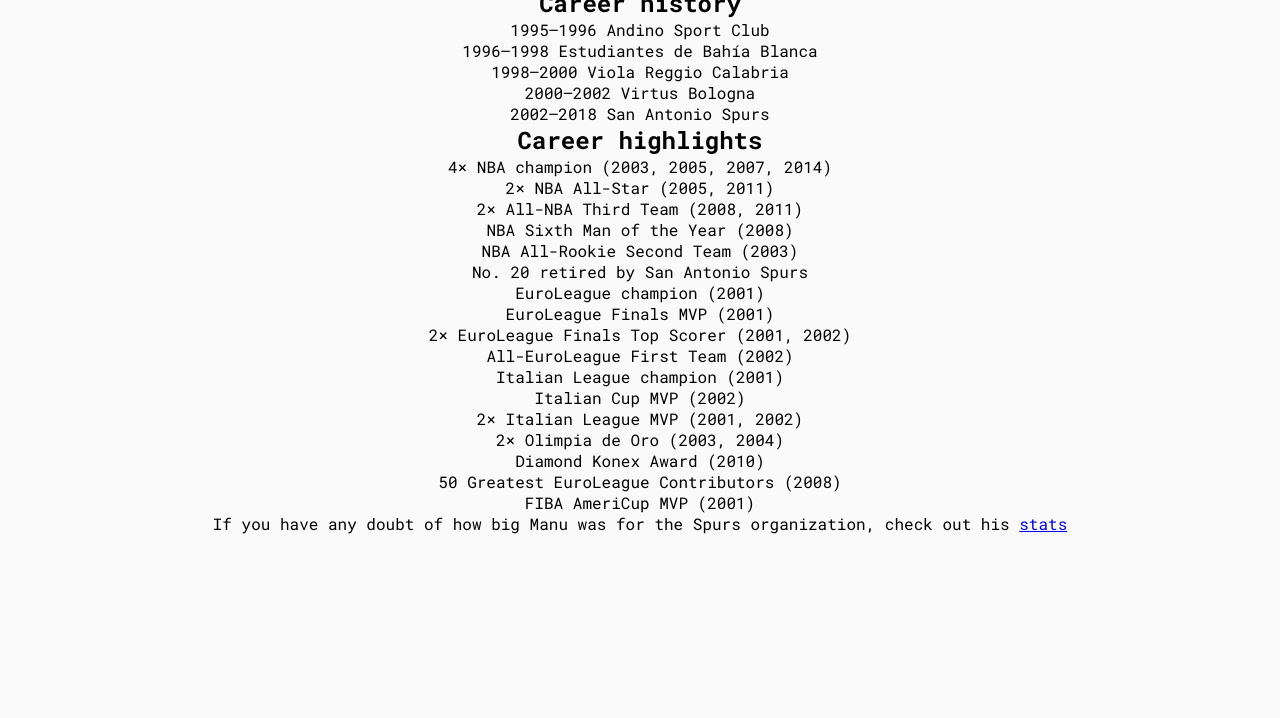
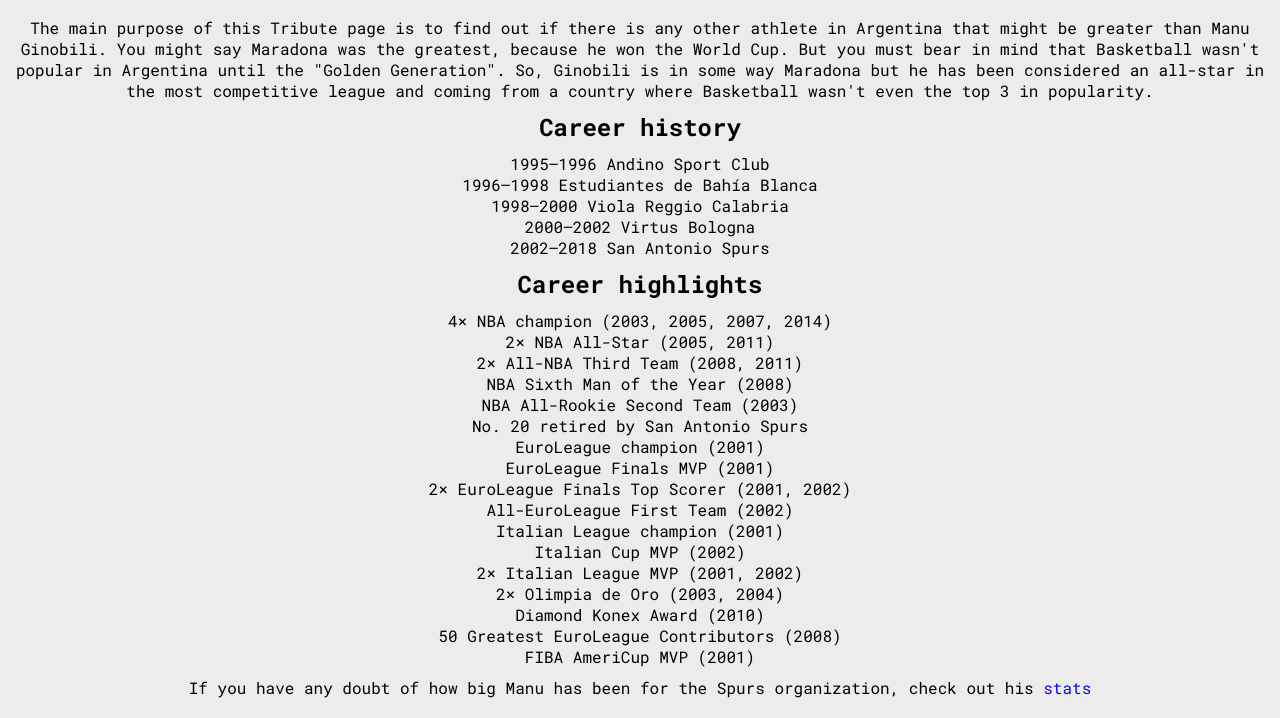
Before and after one commit to quintanamartin/tribute, a plain HTML site: page index.html in a window 1280 px wide. Shown: the part 612-1330 px from the top of the page. Before the commit the page ends 1146 px from the top, so only its background shows below. Drawn offline with Linux system fonts and the light colour scheme.

Commit message:
add paragraph, some styles, finish work

```diff
--- a/index.html
+++ b/index.html
@@ -19,7 +19,10 @@
             <img id="image" src="https://www.infobae.com/new-resizer/h64JKGlpb87ucNoGfap-KKWuxEk=/750x0/filters:quality(100)/s3.amazonaws.com/arc-wordpress-client-uploads/infobae-wp/wp-content/uploads/2019/03/29014938/063_1133354133.jpg" alt="Ginobili during his jersey retirement night">
             <figcaption id="img-caption">Manu Ginobili during his jersey retirement night</figcaption>
          </div>
-         <div id="career-history">
+         <div id="career">
+            <p id="tribute-info"> The main purpose of this Tribute page is to find out if there is any other athlete in Argentina that might be greater than Manu Ginobili. You might say Maradona was the greatest, because he won the World Cup. But
+               you must bear in mind that Basketball wasn't popular in Argentina until the "Golden Generation". So, Ginobili is in some way Maradona but he has been considered an all-star in the most competitive league and coming from
+               a country where Basketball wasn't even the top 3 in popularity.  </p>
             <h2>Career history</h2>
             <ul>
                <li><span class="date">1995–1996</span> <span class="team"> Andino Sport Club</span></li>
@@ -28,8 +31,6 @@
                <li><span class="date">2000–2002</span> <span class="team"> Virtus Bologna</span></li>
                <li><span class="date">2002–2018</span> <span class="team"> San Antonio Spurs</span></li>
             </ul>
-         </div>
-         <div id="career-highlights">
             <h2> Career highlights </h2>
             <ul>
                <li class="award">4× NBA champion (2003, 2005, 2007, 2014)</li>
@@ -50,12 +51,8 @@
                <li class="award"> 50 Greatest EuroLeague Contributors (2008)</li>
                <li class="award"> FIBA AmeriCup MVP (2001)</li>
             </ul>
-            <p> If you have any doubt of how big Manu was for the Spurs organization, check out his <a href="http://www.espn.com/nba/player/stats/_/id/272/manu-ginobili">stats</a></p>
+            <p id="stats-link"> If you have any doubt of how big Manu has been for the Spurs organization, check out his <a href="http://www.espn.com/nba/player/stats/_/id/272/manu-ginobili" target="_blank" id="tribute-link">stats</a></p>
          </div>
-
-         <!-- link de estadistica completa de Manu Ginobili http://www.espn.com.ar/basquetbol/nba/jugador/estadisticas/_/id/272/manu-ginobili-->
-
-
       </main>
    </body>
 </html>
--- a/styles.css
+++ b/styles.css
@@ -13,7 +13,7 @@ GENERAL
 */
 
 body{
-   background-color: #fafafa;
+   background-color:#ececec;;
    font-family: 'Roboto mono', Helvetica;
 }
 
@@ -23,6 +23,7 @@ MAIN
 #main{
    text-align: center;
 }
+
 
 /*
 HEADER
@@ -35,14 +36,44 @@ HEADER
 #header {
    color: #fafafa;
    font-weight: 700;
-   margin-bottom: 10px;
    padding: 10px;
 }
 
+/*
+IMG DIV
+*/
 #image{
    width: 50%;
+   margin-top: 20px;
+   border-radius: 10px;
+}
+
+#img-caption{
+   margin-bottom: 20px;
 }
 
 /*
 CAREER
 */
+h2{
+   margin-bottom: 10px;
+   margin-top: 10px;
+}
+
+#tribute-info{
+   margin-bottom: 10px;
+}
+
+#stats-link{
+   margin-top: 10px;
+   margin-bottom: 20px;
+}
+
+#tribute-link{
+   text-decoration: none;
+   color: #0c09e2;
+}
+
+#tribute-link:hover{
+   color: #302387;
+}
```
